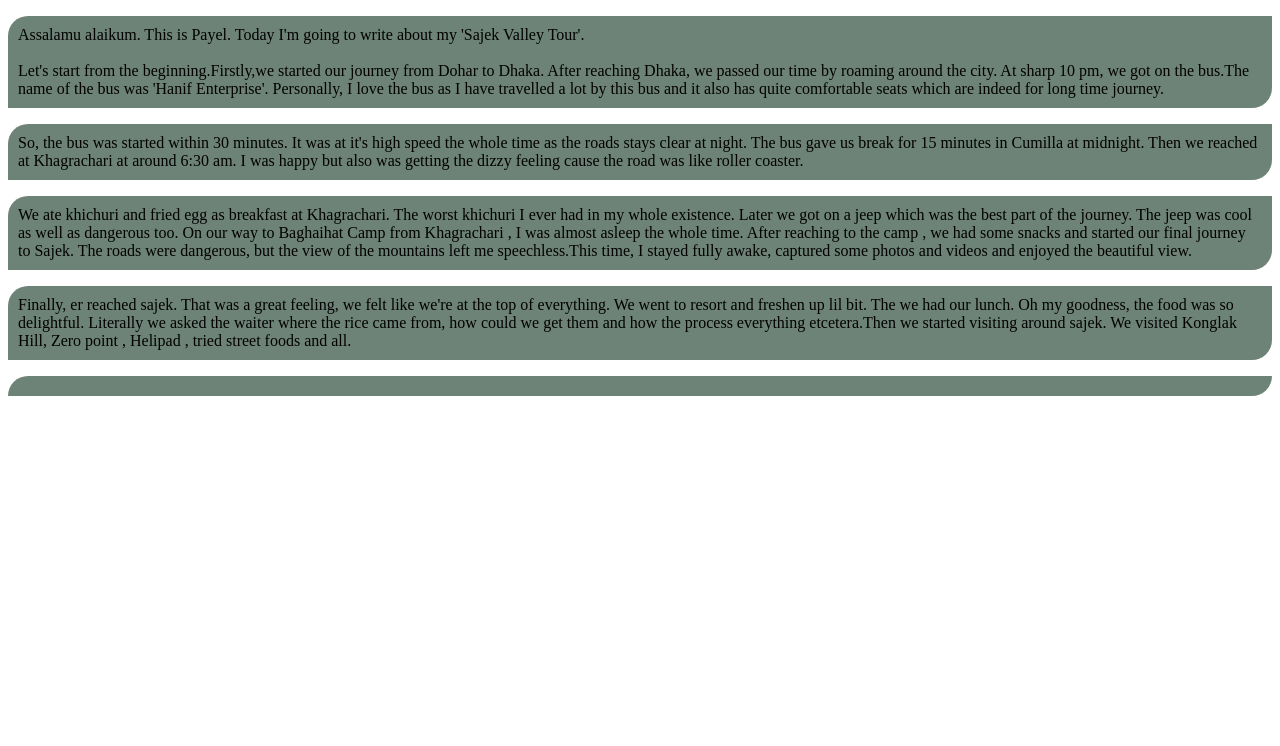
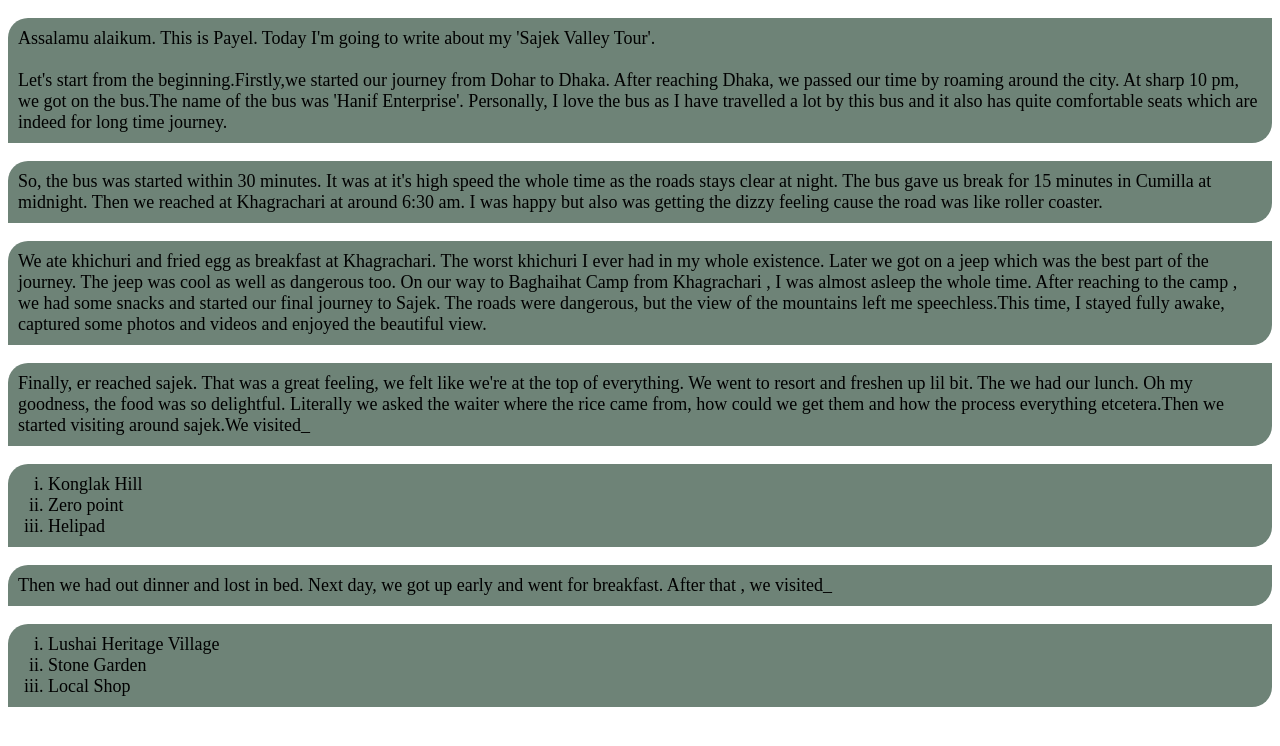
Before and after one commit to sabequnpayel/first-github-project, a plain HTML site: page index.html in a window 1280 px wide. Drawn offline with Linux system fonts and the light colour scheme.

Commit message:
added two more para

```diff
--- a/index.html
+++ b/index.html
@@ -16,9 +16,20 @@
 
 <div><p class="para">We ate khichuri and fried egg as breakfast at Khagrachari. The worst khichuri I ever had in my whole existence. Later we got on a jeep which was the best part of the journey. The jeep was cool as well as dangerous too. On our way to Baghaihat Camp from Khagrachari , I was almost asleep the whole time. After reaching to the camp , we had some snacks and started our final journey to Sajek. The roads were dangerous, but the view of the mountains left me speechless.This time, I stayed fully awake, captured some photos and videos and enjoyed the beautiful view.</p></div>
 
-<div><p class="para">Finally, er reached sajek. That was a great feeling, we felt like we're at the top of everything. We went to resort and freshen up lil bit. The we had our lunch. Oh my goodness, the food was so delightful. Literally we asked the waiter where the rice came from, how could we get them and how the process everything etcetera.Then we started visiting around sajek. We visited Konglak Hill, Zero point , Helipad , tried street foods and all.</p></div>
+<div><p class="para">Finally, er reached sajek. That was a great feeling, we felt like we're at the top of everything. We went to resort and freshen up lil bit. The we had our lunch. Oh my goodness, the food was so delightful. Literally we asked the waiter where the rice came from, how could we get them and how the process everything etcetera.Then we started visiting around sajek.We visited_ </p></div>
+<div><ol type="i" class="l2">
 
-<div><p class="para"></p></div>
+    <li>Konglak Hill</li>
+    <li>Zero point</li>
+    <li>Helipad</li>
+</ol></div>
+
+<div><p class="para"> Then we had out dinner and lost in bed. Next day, we got up early and went for breakfast. After that , we visited_ </p></div>
+<div><ol type="i" class="l2">
+    <li>Lushai Heritage Village</li>
+    <li>Stone Garden</li>
+    <li>Local Shop</li>
+</ol></div>
 
 
 
--- a/style.css
+++ b/style.css
@@ -2,10 +2,15 @@
     background-color: rgb(110, 131, 119);
     border-radius: 20px 0px;
     padding: 10px;
+    font-size: large;
 
 
 }
 
-#title{
-
+.l2{
+    background-color: rgb(110, 131, 119);
+    padding: 10px ;
+    padding-left:40px;
+    border-radius: 20px 0px;
+font-size: large;
 }
```
